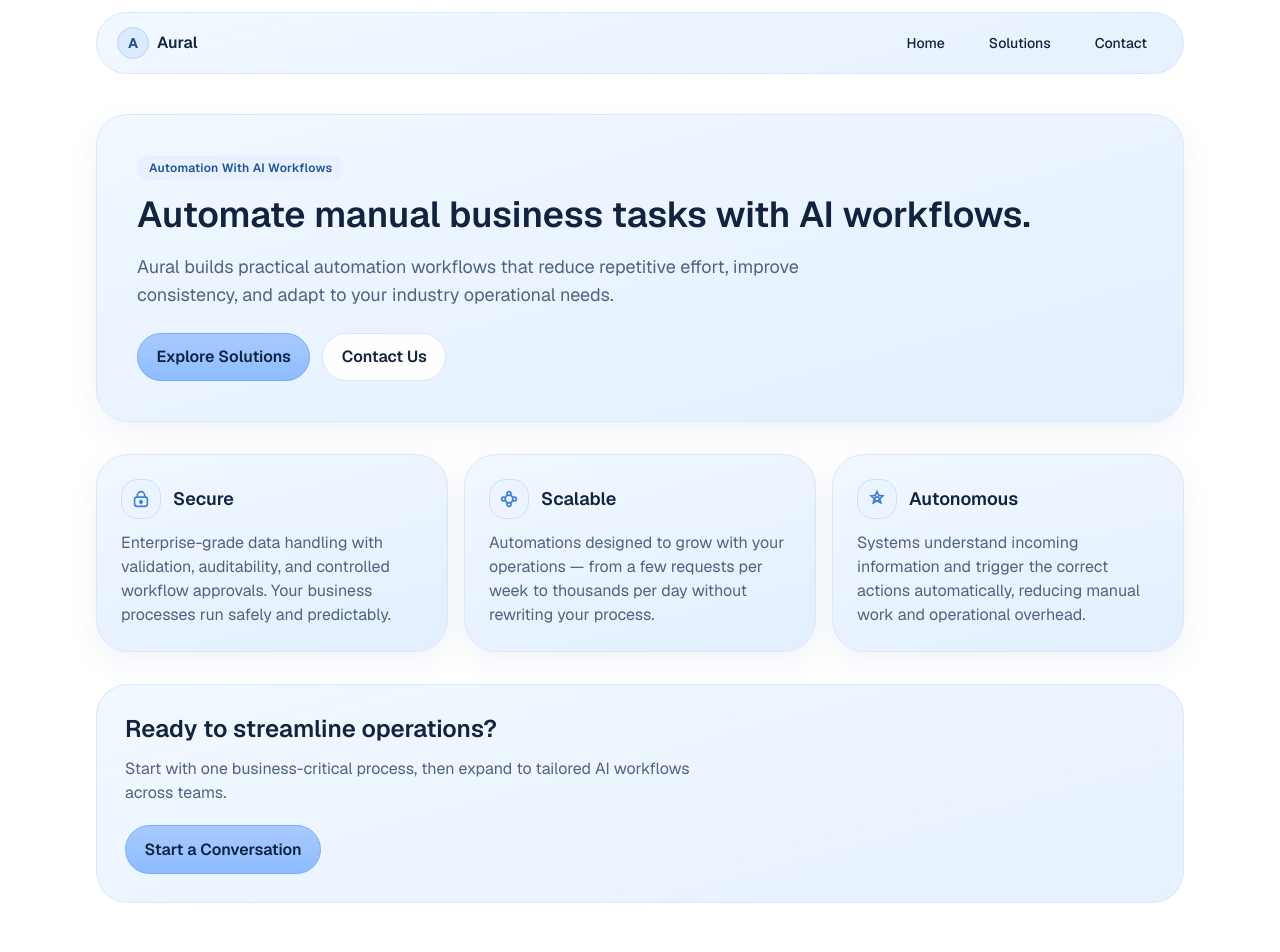
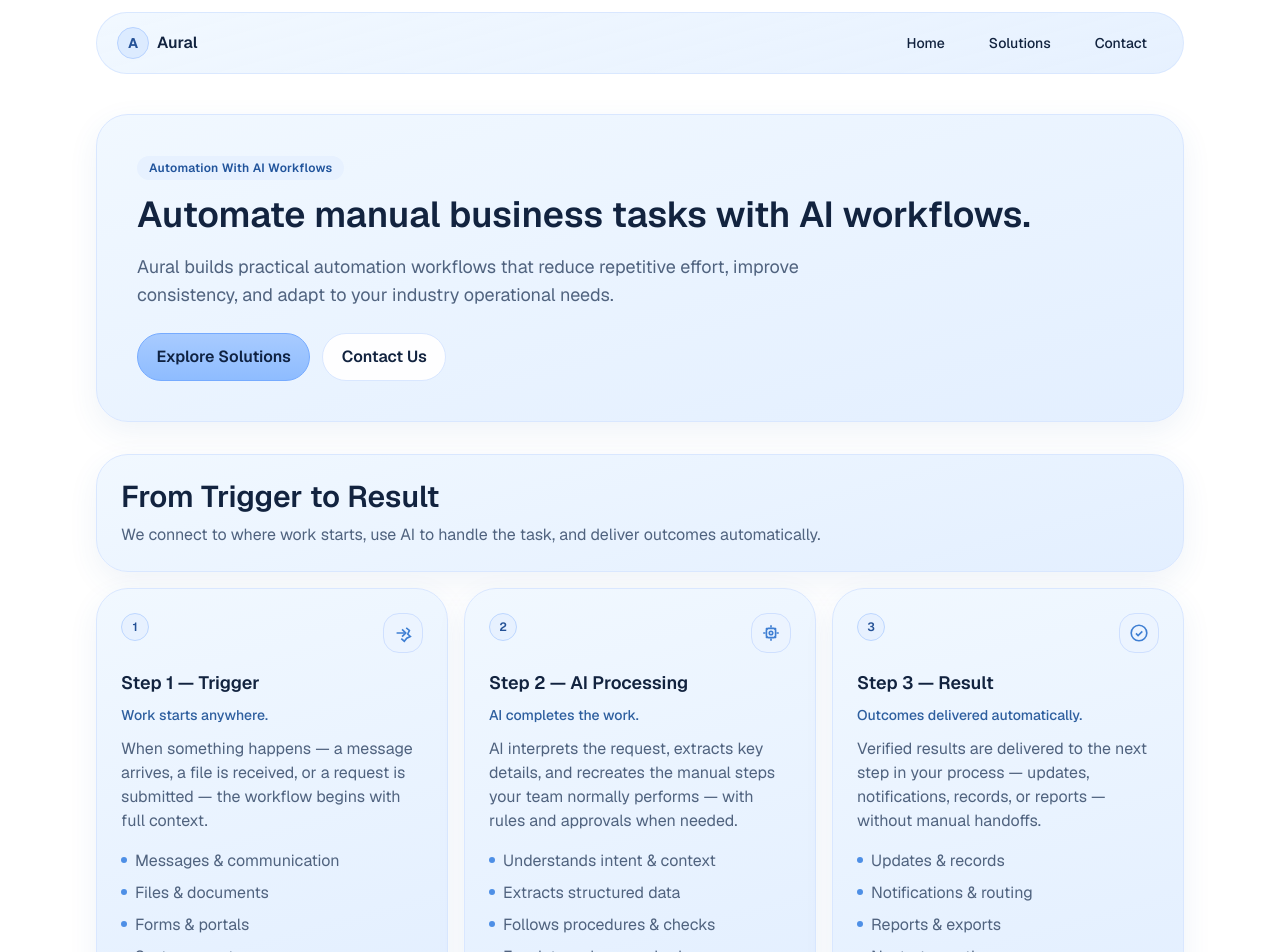
Before and after one commit to siddak1234/snoopy, a Next.js app: page / in a window 1280 px wide. Shown: the top 952 px of the page. Built offline with nearby package versions, Linux system fonts and the light colour scheme.

Commit message:
3 steps explained home

```diff
--- a/app/page.tsx
+++ b/app/page.tsx
@@ -1,4 +1,5 @@
 import Link from "next/link";
+import ProcessStepsSection from "@/components/home/ProcessStepsSection";
 import ValueCard from "@/components/home/ValueCard";
 import { AutonomousIcon, ScalableIcon, SecureIcon } from "@/components/icons/valueIcons";
 import { site } from "@/lib/site";
@@ -48,6 +49,10 @@ export default function Home() {
       </section>
 
       <section>
+        <ProcessStepsSection />
+      </section>
+
+      <section>
         <h2 className="sr-only">Platform value propositions</h2>
         <div className="grid gap-4 sm:grid-cols-2 lg:grid-cols-3">
           {valueCards.map((card) => (
--- /dev/null
+++ b/components/home/ProcessStepCard.tsx
@@ -0,0 +1,43 @@
+import type { ReactNode } from "react";
+
+type ProcessStepCardProps = {
+  stepNumber: number;
+  title: string;
+  tagline: string;
+  description: string;
+  bullets: string[];
+  icon: ReactNode;
+};
+
+export default function ProcessStepCard({
+  stepNumber,
+  title,
+  tagline,
+  description,
+  bullets,
+  icon,
+}: ProcessStepCardProps) {
+  return (
+    <article className="bubble flex h-full min-h-[24rem] flex-col p-5 sm:p-6">
+      <div className="mb-4 flex items-start justify-between gap-3">
+        <span className="inline-flex h-7 min-w-7 items-center justify-center rounded-full border border-[#bdd7ff] bg-[#e7f1ff] px-2 text-xs font-semibold text-[#245196]">
+          {stepNumber}
+        </span>
+        {icon}
+      </div>
+
+      <h3 className="text-lg font-semibold text-[var(--text)]">{title}</h3>
+      <p className="mt-2 text-sm font-medium text-[#2e5f9f]">{tagline}</p>
+      <p className="mt-3 text-sm leading-6 text-[var(--muted)] sm:text-base">{description}</p>
+
+      <ul className="mt-4 space-y-2 text-sm text-[var(--muted)] sm:text-base">
+        {bullets.map((bullet) => (
+          <li key={bullet} className="flex items-start gap-2">
+            <span aria-hidden className="mt-2 h-1.5 w-1.5 shrink-0 rounded-full bg-[#4e8fe6]" />
+            <span>{bullet}</span>
+          </li>
+        ))}
+      </ul>
+    </article>
+  );
+}
--- /dev/null
+++ b/components/home/ProcessStepsSection.tsx
@@ -0,0 +1,76 @@
+import ProcessStepCard from "@/components/home/ProcessStepCard";
+import { ProcessingIcon, ResultIcon, TriggerIcon } from "@/components/icons/processIcons";
+
+const steps = [
+  {
+    stepNumber: 1,
+    title: "Step 1 — Trigger",
+    tagline: "Work starts anywhere.",
+    description:
+      "When something happens — a message arrives, a file is received, or a request is submitted — the workflow begins with full context.",
+    bullets: [
+      "Messages & communication",
+      "Files & documents",
+      "Forms & portals",
+      "System events",
+    ],
+    icon: <TriggerIcon />,
+  },
+  {
+    stepNumber: 2,
+    title: "Step 2 — AI Processing",
+    tagline: "AI completes the work.",
+    description:
+      "AI interprets the request, extracts key details, and recreates the manual steps your team normally performs — with rules and approvals when needed.",
+    bullets: [
+      "Understands intent & context",
+      "Extracts structured data",
+      "Follows procedures & checks",
+      "Escalates when required",
+    ],
+    icon: <ProcessingIcon />,
+  },
+  {
+    stepNumber: 3,
+    title: "Step 3 — Result",
+    tagline: "Outcomes delivered automatically.",
+    description:
+      "Verified results are delivered to the next step in your process — updates, notifications, records, or reports — without manual handoffs.",
+    bullets: [
+      "Updates & records",
+      "Notifications & routing",
+      "Reports & exports",
+      "Next-step actions",
+    ],
+    icon: <ResultIcon />,
+  },
+];
+
+export default function ProcessStepsSection() {
+  return (
+    <section aria-labelledby="process-steps-title" className="space-y-4">
+      <div className="bubble p-5 sm:p-6">
+        <h2 id="process-steps-title" className="text-2xl font-semibold sm:text-3xl">
+          From Trigger to Result
+        </h2>
+        <p className="mt-2 text-sm leading-6 text-[var(--muted)] sm:text-base">
+          We connect to where work starts, use AI to handle the task, and deliver outcomes automatically.
+        </p>
+      </div>
+
+      <div className="grid grid-cols-1 gap-4 lg:grid-cols-3">
+        {steps.map((step) => (
+          <ProcessStepCard
+            key={step.stepNumber}
+            stepNumber={step.stepNumber}
+            title={step.title}
+            tagline={step.tagline}
+            description={step.description}
+            bullets={step.bullets}
+            icon={step.icon}
+          />
+        ))}
+      </div>
+    </section>
+  );
+}
--- /dev/null
+++ b/components/icons/processIcons.tsx
@@ -0,0 +1,65 @@
+import type { SVGProps } from "react";
+
+type IconProps = SVGProps<SVGSVGElement>;
+
+const iconClasses = "h-10 w-10 rounded-2xl border border-[#cfe0ff] bg-[#ecf4ff] p-2 text-[#3f7fd3]";
+
+export function TriggerIcon(props: IconProps) {
+  return (
+    <svg
+      viewBox="0 0 24 24"
+      fill="none"
+      stroke="currentColor"
+      strokeWidth="1.8"
+      className={iconClasses}
+      aria-hidden="true"
+      {...props}
+    >
+      <path d="M5 12H14" />
+      <path d="M11 8L15 12L11 16" />
+      <path d="M15.5 6.5L19 9.2L17.2 13.1L20 15.8L16.1 17.6L13.4 21L10.1 18.2" />
+    </svg>
+  );
+}
+
+export function ProcessingIcon(props: IconProps) {
+  return (
+    <svg
+      viewBox="0 0 24 24"
+      fill="none"
+      stroke="currentColor"
+      strokeWidth="1.8"
+      className={iconClasses}
+      aria-hidden="true"
+      {...props}
+    >
+      <rect x="7" y="7" width="10" height="10" rx="2" />
+      <path d="M12 3.5V6" />
+      <path d="M12 18V20.5" />
+      <path d="M3.5 12H6" />
+      <path d="M18 12H20.5" />
+      <path d="M8.3 8.3L6.6 6.6" />
+      <path d="M15.7 8.3L17.4 6.6" />
+      <path d="M8.3 15.7L6.6 17.4" />
+      <path d="M15.7 15.7L17.4 17.4" />
+      <circle cx="12" cy="12" r="1.9" />
+    </svg>
+  );
+}
+
+export function ResultIcon(props: IconProps) {
+  return (
+    <svg
+      viewBox="0 0 24 24"
+      fill="none"
+      stroke="currentColor"
+      strokeWidth="1.8"
+      className={iconClasses}
+      aria-hidden="true"
+      {...props}
+    >
+      <circle cx="12" cy="12" r="8.5" />
+      <path d="M8.7 12.4L11 14.7L15.6 10.2" />
+    </svg>
+  );
+}
```
